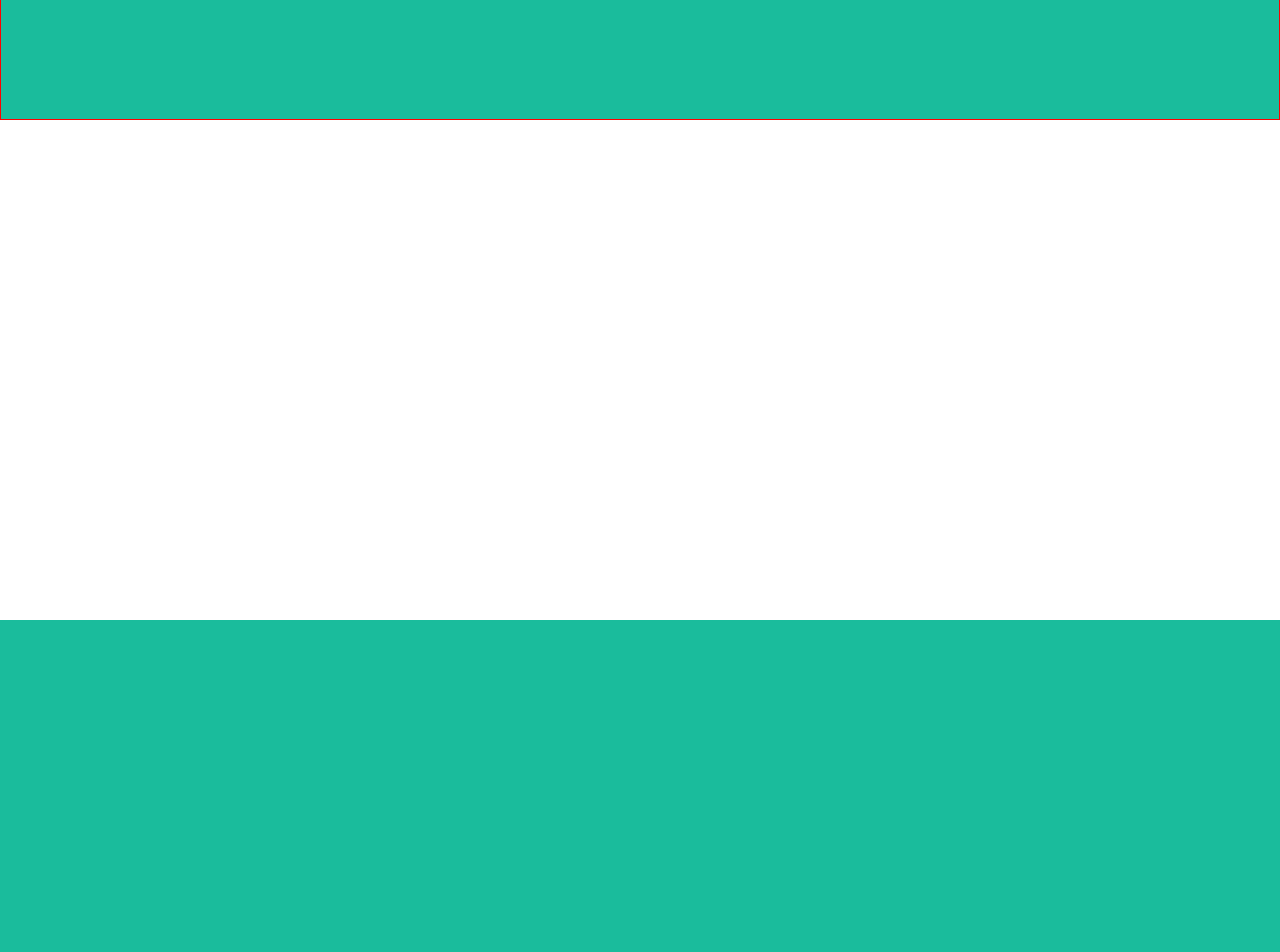
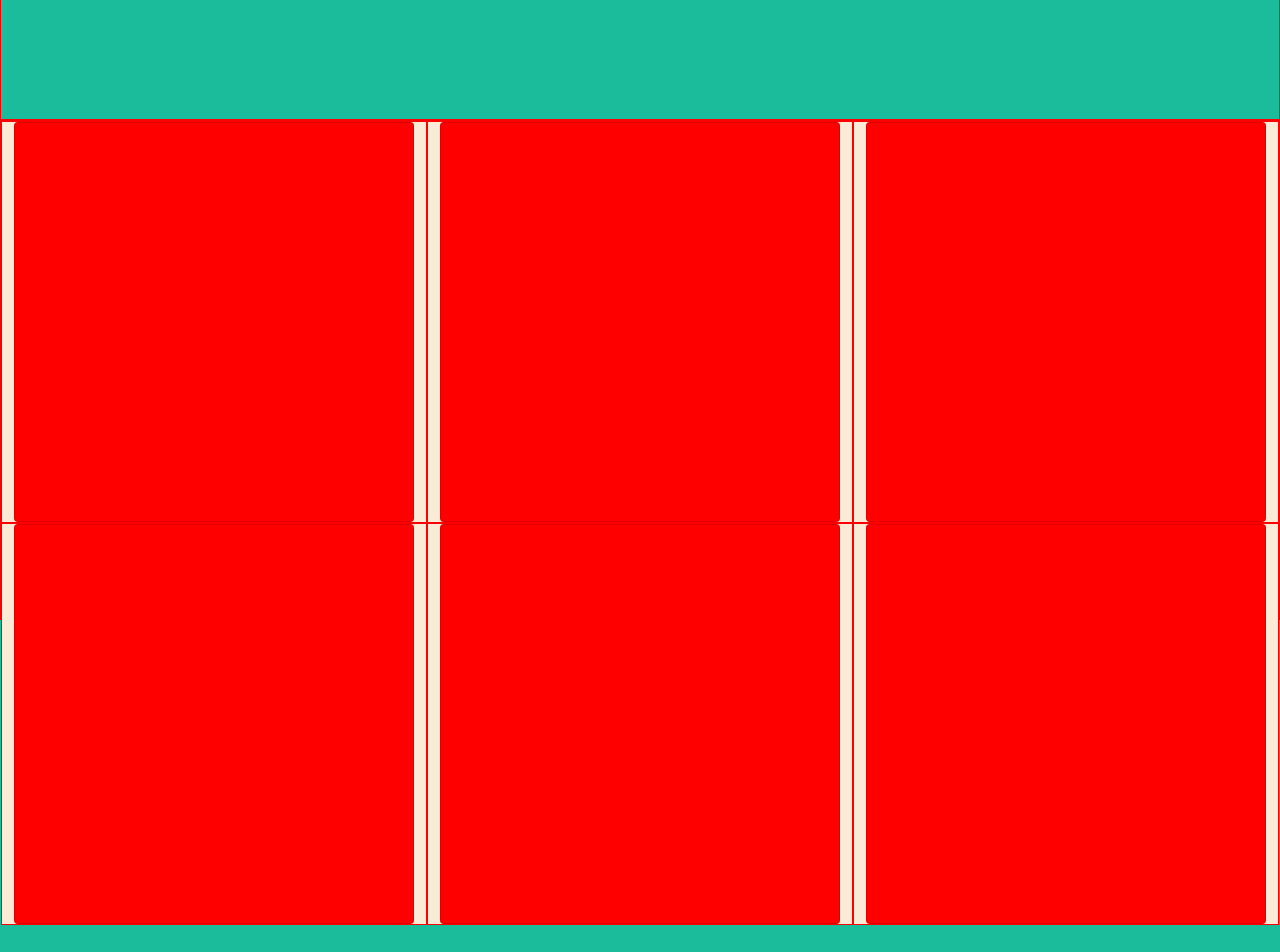
Before and after one commit to LauraMargherita25/html-css-bootstrap-freelancer, a plain HTML site: page index.html in a window 1280 px wide. Shown: the part 480-1432 px from the top of the page. Drawn offline with nearby package versions, Linux system fonts and the light colour scheme.

Commit message:
Add content portfolio

```diff
--- a/index.html
+++ b/index.html
@@ -25,8 +25,25 @@
 
         </div>
 
-        <div class="row portfolio white">
-
+        <div class="row d-flex justify-content-center flex-wrap row-cols-1 row-cols-md-2 row-cols-lg-3 portfolio white">
+            <div class="col d-flex justify-content-center">
+                <div class="card"></div>
+            </div>
+            <div class="col d-flex justify-content-center">
+                <div class="card"></div>
+            </div>
+            <div class="col d-flex justify-content-center">
+                <div class="card"></div>
+            </div>
+            <div class="col d-flex justify-content-center">
+                <div class="card"></div>
+            </div>
+            <div class="col d-flex justify-content-center">
+                <div class="card"></div>
+            </div>
+            <div class="col d-flex justify-content-center">
+                <div class="card"></div>
+            </div>
         </div>
 
         <div class="row about green">
@@ -37,7 +54,7 @@
 
         </div>
 
-        <div class="row info">
+        <div class="row d-flex justify-content-center align-items-center info">
 
         </div>
 
--- a/style/style.css
+++ b/style/style.css
@@ -30,3 +30,10 @@
 
     background-color: #3a546d;
 }
+
+
+.card{
+    background-color: red;
+    height: 400px;
+    width: 500px;
+}
```
